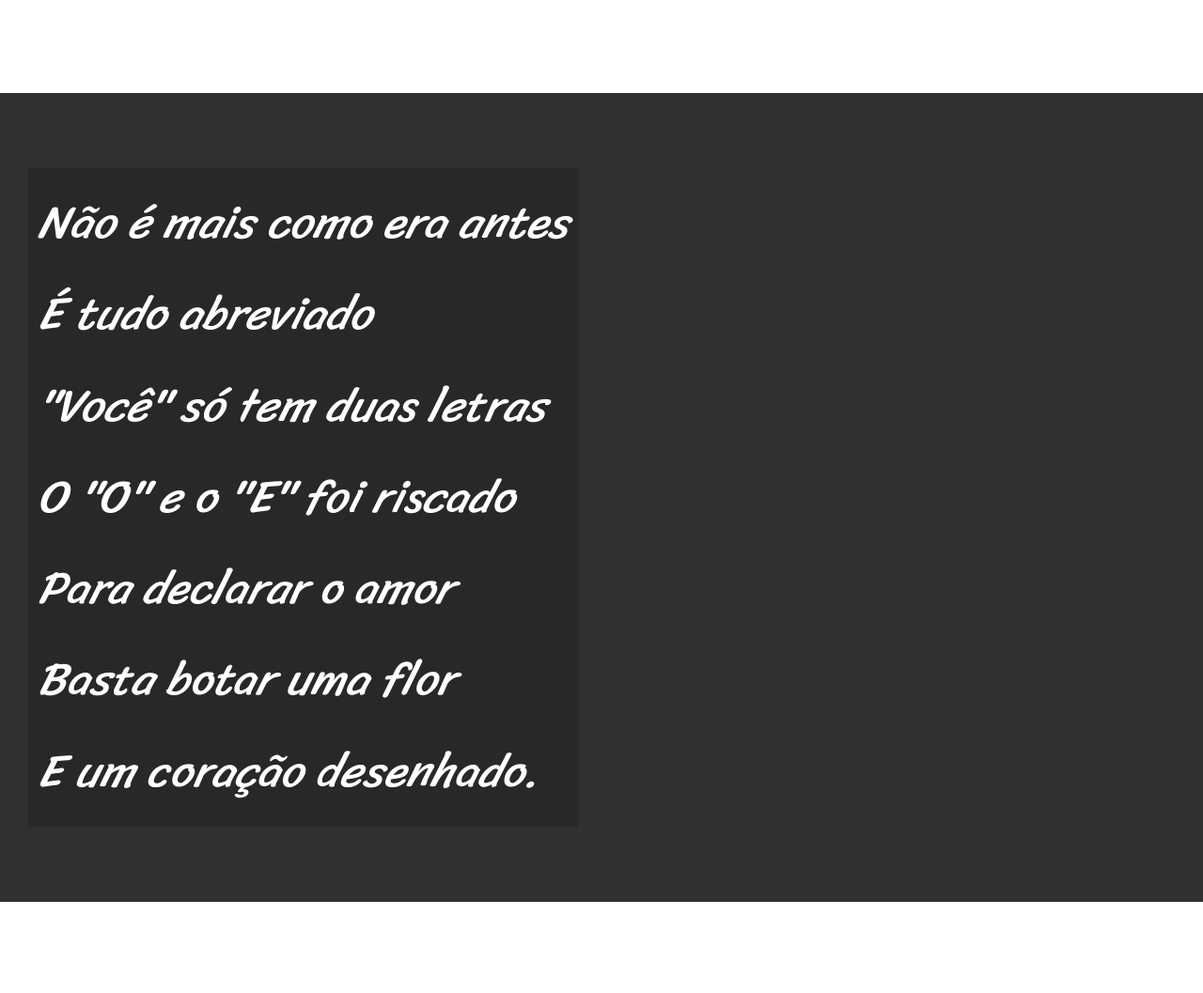
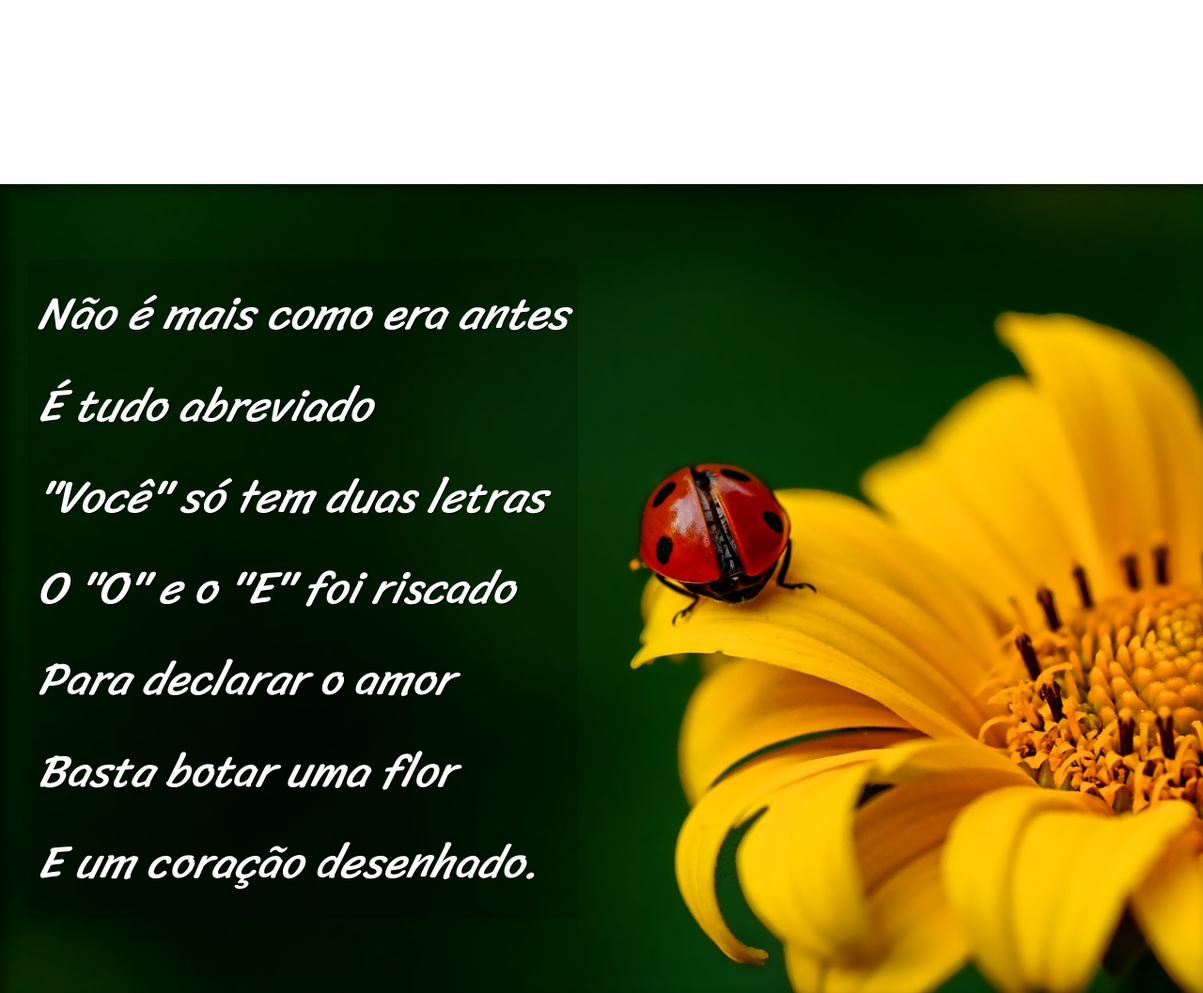
Before and after one commit to jibgs/d12, a plain HTML site: page index.html in a window 1280 px wide. Shown: the part 1002-2059 px from the top of the page at 94% size. Drawn offline with Linux system fonts and the light colour scheme.

Commit message:
atualizações

```diff
--- a/estilo/style.css
+++ b/estilo/style.css
@@ -57,12 +57,36 @@ section.normal {
 section.imagem {
     background-color: rgb(49, 48, 48);
     color: white;
+    box-shadow: inset 6px 6px 13px 0px rgba(0, 0, 0, 0.44);
+    background-size: cover;
+    background-attachment: fixed;
 }
 
 section.imagem > p {
     background-color: rgba(0, 0, 0, 0.174);
     display: inline-block;
     padding: 10px;
+}
+
+section > p {
+    padding-bottom: 2em;
+    text-shadow: 1px 1px 0px black;
+}
+
+section#img01 {
+    background-image: url('../estilo/imgs/background001.jpg');
+    background-position: right center;
+
+}
+
+section#img02 {
+    background-image: url('../estilo/imgs/background002.jpg');
+
+}
+
+section#img02 > p {
+    color: black;
+    text-shadow: 1px 1px 0px black;
 }
 
 a {
--- a/index.html
+++ b/index.html
@@ -27,7 +27,7 @@
             </p>
         </section>
 
-    <section class="imagem">
+    <section class="imagem" id="img01">
         <p>
             Não é mais como era antes<br>
             É tudo abreviado<br>
@@ -58,7 +58,7 @@
             Decifre esse rabisco.
         </p>
     </section>
-    <section class="imagem">
+    <section class="imagem" id="img02">
         <p>
             Tenho saudade das cartas<br>
             Escritas com a própria mão<br>
```
Also changed, not shown: estilo/imgs/background001.jpg (added), estilo/imgs/background002.jpg (added), 1 other file.
